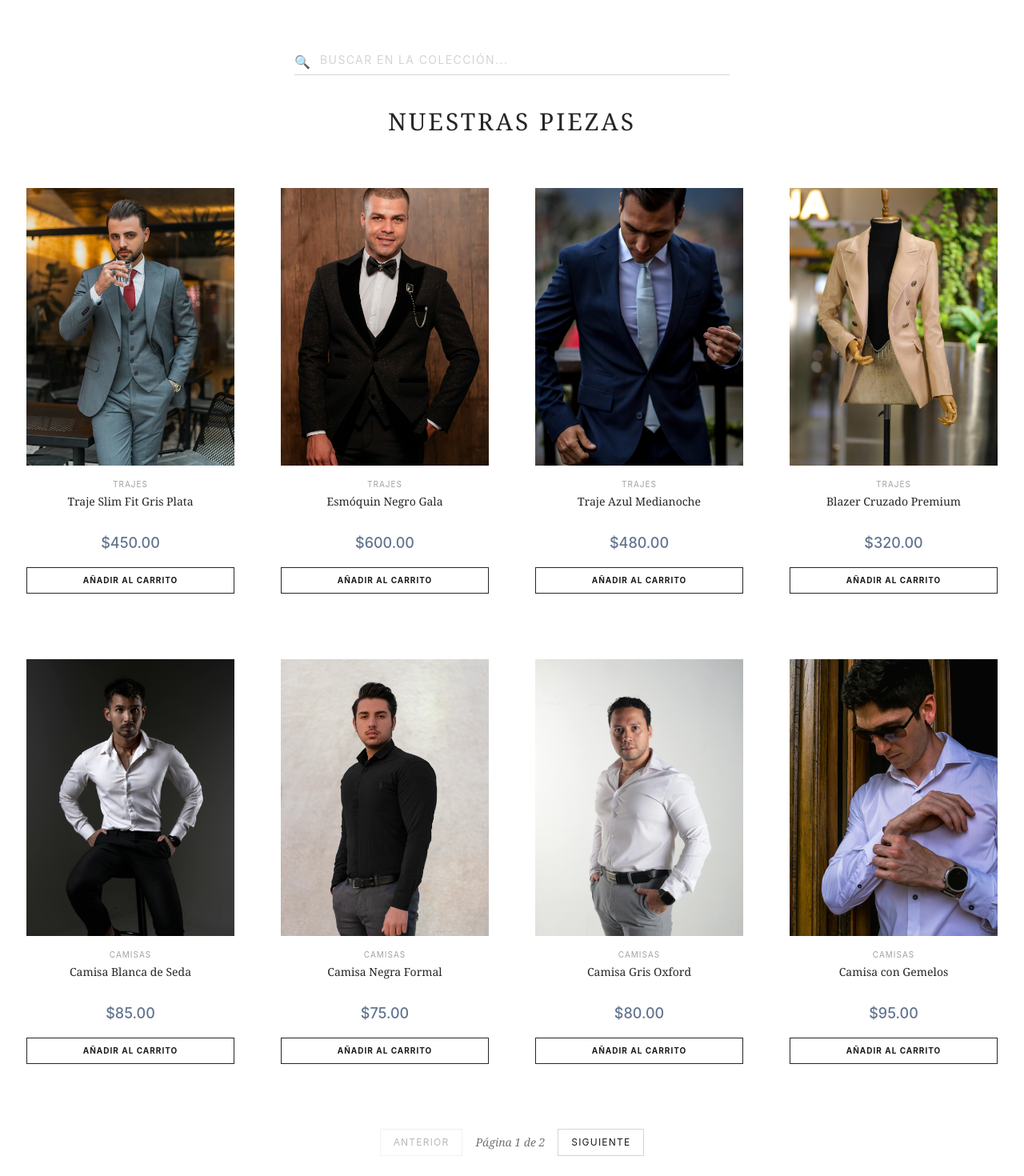
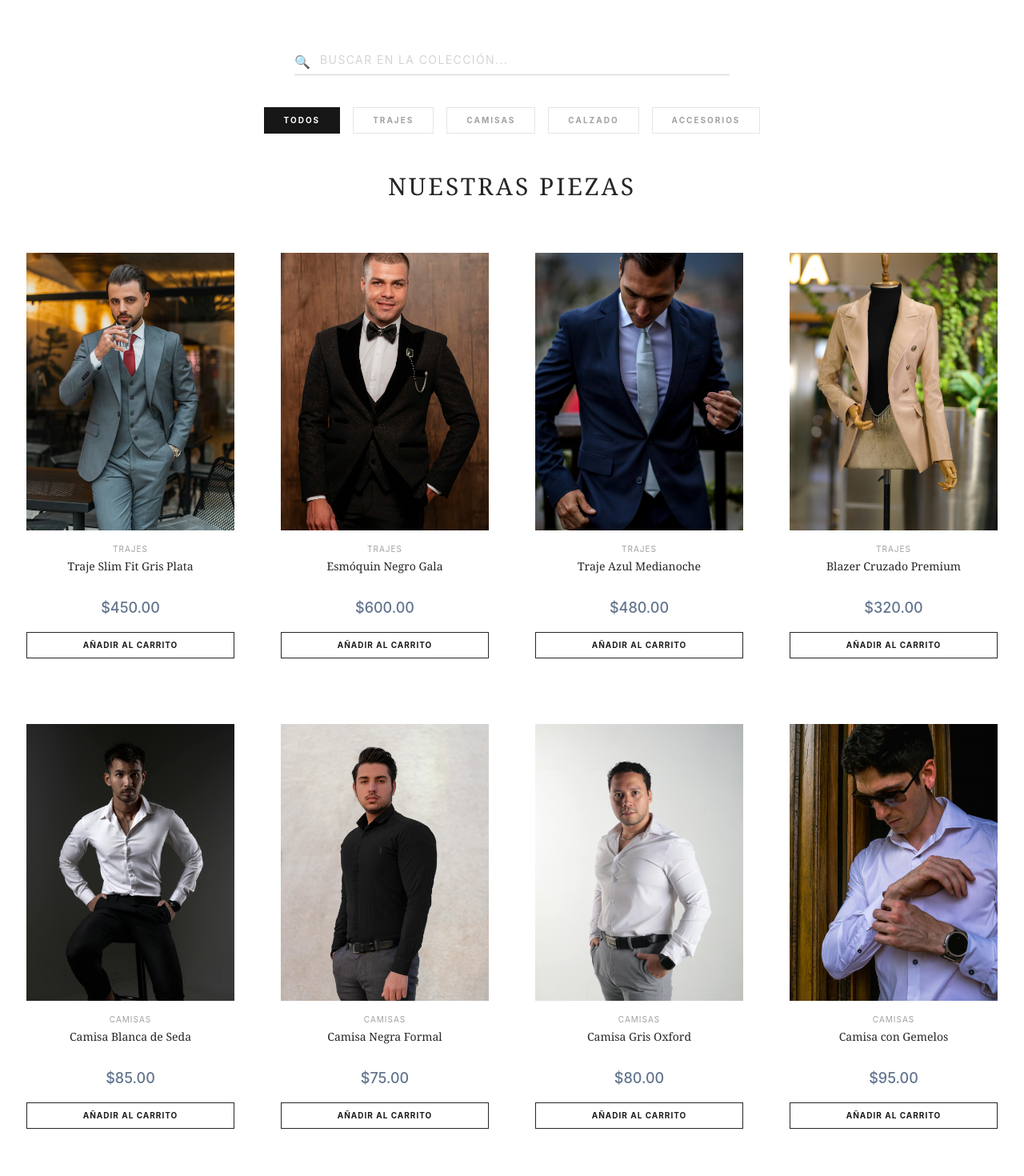
Before and after one commit to Alejandro-Murillo20/reto_fullstack, a React (Vite) app: page / in a window 1280 px wide. Shown: the part 580-2050 px from the top of the page at 80% size. Built offline with nearby package versions, Linux system fonts and the light colour scheme.

Commit message:
Creando filtro para produtos

```diff
--- /dev/null
+++ b/src/components/molecules/CategoryFilters.jsx
@@ -0,0 +1,37 @@
+// src/components/molecules/CategoryFilters.jsx
+import React from 'react';
+
+const CategoryFilters = ({ categories, activeCategory, onSelectCategory }) => {
+  return (
+    <div className="flex flex-wrap justify-center gap-4 mb-12">
+      {/* Botón para resetear filtros */}
+      <button
+        onClick={() => onSelectCategory('todos')}
+        className={`px-6 py-2 text-[10px] uppercase tracking-[0.2em] font-bold transition-all duration-300 border ${
+          activeCategory === 'todos'
+            ? 'bg-neutral-900 text-white border-neutral-900'
+            : 'bg-white text-neutral-400 border-neutral-200 hover:border-neutral-900 hover:text-neutral-900'
+        }`}
+      >
+        Todos
+      </button>
+
+      {/* Botones dinámicos por categoría */}
+      {categories.map((cat) => (
+        <button
+          key={cat}
+          onClick={() => onSelectCategory(cat)}
+          className={`px-6 py-2 text-[10px] uppercase tracking-[0.2em] font-bold transition-all duration-300 border ${
+            activeCategory === cat
+              ? 'bg-neutral-900 text-white border-neutral-900'
+              : 'bg-white text-neutral-400 border-neutral-200 hover:border-neutral-900 hover:text-neutral-900'
+          }`}
+        >
+          {cat}
+        </button>
+      ))}
+    </div>
+  );
+};
+
+export default CategoryFilters;
--- a/src/pages/Home.jsx
+++ b/src/pages/Home.jsx
@@ -2,29 +2,30 @@
 import React, { useState } from 'react';
 import Hero from '../components/organisms/Hero';
 import SearchBar from '../components/molecules/SearchBar';
+import CategoryFilters from '../components/molecules/CategoryFilters'; // Importamos los filtros
 import { products } from '../mockdata/products';
 import ProductCard from '../components/molecules/ProductCard';
 
 const Home = () => {
   const [searchTerm, setSearchTerm] = useState('');
+  const [category, setCategory] = useState('todos');
+  const [currentPage, setCurrentPage] = useState(1);
+  const productsPerPage = 8;
 
-  // --- LÓGICA DE PAGINACIÓN ---
-  const [currentPage, setCurrentPage] = useState(1); // Página actual
-  const productsPerPage = 8; // Queremos 8 productos por página
+  // 1. Lógica de Filtrado Doble (Nombre + Categoría)
+  const filteredProducts = products.filter((item) => {
+    const matchesSearch = item.title.toLowerCase().includes(searchTerm.toLowerCase());
+    const matchesCategory = category === 'todos' || item.category === category;
+    return matchesSearch && matchesCategory;
+  });
 
-  // 1. Primero filtramos por búsqueda
-  const filteredProducts = products.filter((item) =>
-  item.title.toLowerCase().includes(searchTerm.toLowerCase())
-);
+  // 2. Extraer categorías únicas para los botones
+  const uniqueCategories = [...new Set(products.map((p) => p.category))];
 
-  // 2. Calculamos los índices para cortar la lista
-  const indexOfLastProduct = currentPage * productsPerPage; // Ejemplo: 1 * 8 = 8
-  const indexOfFirstProduct = indexOfLastProduct - productsPerPage; // 8 - 8 = 0
-
-  // 3. Cortamos la lista original para mostrar solo 8
+  // 3. Paginación sobre los productos ya filtrados
+  const indexOfLastProduct = currentPage * productsPerPage;
+  const indexOfFirstProduct = indexOfLastProduct - productsPerPage;
   const currentProducts = filteredProducts.slice(indexOfFirstProduct, indexOfLastProduct);
-
-  // 4. Calculamos cuántas páginas hay en total
   const totalPages = Math.ceil(filteredProducts.length / productsPerPage);
 
   return (
@@ -32,40 +33,47 @@ const Home = () => {
       <Hero />
 
       <div className="container mx-auto px-4">
+        {/* Buscador */}
         <SearchBar searchTerm={searchTerm} setSearchTerm={setSearchTerm} />
 
-        <h2
-  id="nuestra-coleccion"
-  className="text-center text-3xl font-serif mb-12 text-neutral-800 tracking-widest uppercase"
->
-  Nuestras Piezas
-</h2>
-        {/* Grid de Productos (Máximo 8 por página) */}
+        {/* Filtros de Categoría */}
+        <CategoryFilters
+          categories={uniqueCategories}
+          activeCategory={category}
+          onSelectCategory={(cat) => {
+            setCategory(cat);
+            setCurrentPage(1); // Resetear a pág 1 al filtrar
+          }}
+        />
+
+        <h2 id="nuestra-coleccion" className="text-center text-3xl font-serif mb-12 text-neutral-800 tracking-widest uppercase">
+          Nuestras Piezas
+        </h2>
+
+        {/* Grid de Productos */}
         <div className="grid grid-cols-1 sm:grid-cols-2 lg:grid-cols-4 gap-x-6 gap-y-12">
           {currentProducts.map((item) => (
             <ProductCard key={item.id} product={item} />
           ))}
         </div>
 
-        {/* --- CONTROLES DE PAGINACIÓN --- */}
+        {/* Paginación */}
         {totalPages > 1 && (
           <div className="flex justify-center items-center mt-16 gap-4">
             <button
               disabled={currentPage === 1}
               onClick={() => setCurrentPage(currentPage - 1)}
-              className="px-4 py-2 border border-neutral-300 text-xs tracking-widest uppercase hover:bg-neutral-900 hover:text-white disabled:opacity-30 transition-colors"
+              className="px-4 py-2 border border-neutral-300 text-[10px] tracking-widest uppercase hover:bg-neutral-900 hover:text-white disabled:opacity-30 transition-colors"
             >
               Anterior
             </button>
-
-            <span className="text-sm font-serif italic text-neutral-500">
+            <span className="text-xs font-serif italic text-neutral-500">
               Página {currentPage} de {totalPages}
             </span>
-
             <button
               disabled={currentPage === totalPages}
               onClick={() => setCurrentPage(currentPage + 1)}
-              className="px-4 py-2 border border-neutral-300 text-xs tracking-widest uppercase hover:bg-neutral-900 hover:text-white disabled:opacity-30 transition-colors"
+              className="px-4 py-2 border border-neutral-300 text-[10px] tracking-widest uppercase hover:bg-neutral-900 hover:text-white disabled:opacity-30 transition-colors"
             >
               Siguiente
             </button>
@@ -73,8 +81,8 @@ const Home = () => {
         )}
 
         {filteredProducts.length === 0 && (
-          <p className="text-center text-neutral-400 mt-10 uppercase tracking-widest text-xs">
-            No se encontraron piezas.
+          <p className="text-center text-neutral-400 mt-10 uppercase tracking-widest text-[10px]">
+            No se encontraron piezas en esta selección.
           </p>
         )}
       </div>
```
